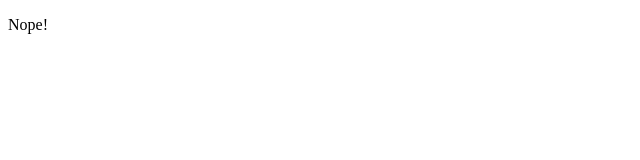
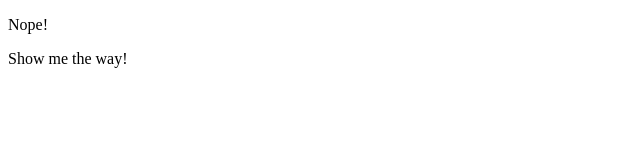
Before and after one commit to mmaustin/community-novel, a React (Create React App) app in the folder cn-client/: page /get-work/1 in a window 1280 px wide. Shown: the top 160 px of the page, without its empty margins (0-640 px from the left). Built offline with nearby package versions, Linux system fonts and the light colour scheme.

Commit message:
imported add contribution component to single work page component

```diff
--- a/cn-client/src/features/contributions/AddContribution.js
+++ b/cn-client/src/features/contributions/AddContribution.js
@@ -8,6 +8,7 @@ export const AddContribution = () => {
 
     return(
         <>
+            <p>Show me the way!</p>
         </>
     )
 }
--- a/cn-client/src/features/works/SingleWorkPage.js
+++ b/cn-client/src/features/works/SingleWorkPage.js
@@ -2,6 +2,7 @@ import React from 'react'
 import { useSelector} from 'react-redux'
 import { useParams} from 'react-router-dom';
 import { getWorkById } from './workSlice';
+import { AddContribution } from '../contributions/AddContribution';
 
 export const SingleWorkPage = () => {
 
@@ -18,6 +19,7 @@ export const SingleWorkPage = () => {
     return(
         <>
             {work ? <p>{work.genre}</p> : <p>Nope!</p>}
+            < AddContribution />
         </>
     )
 }
```
